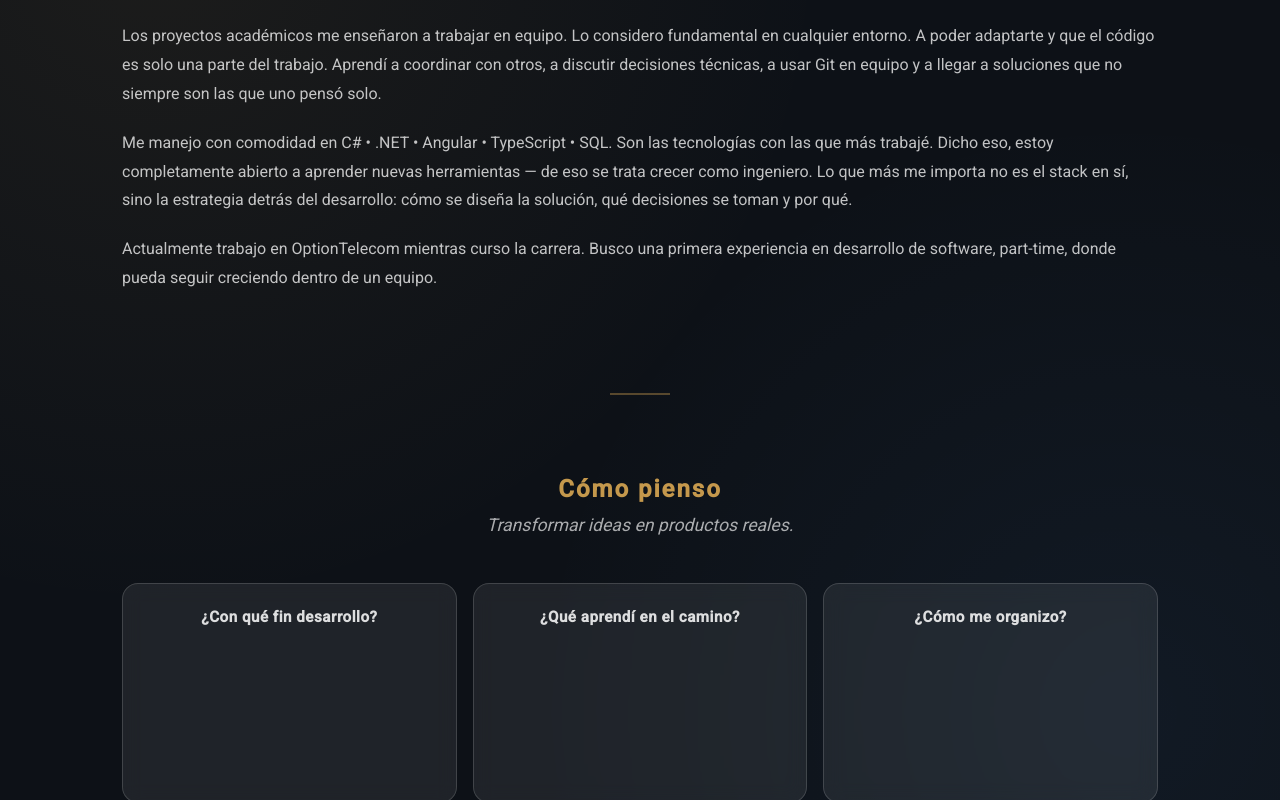
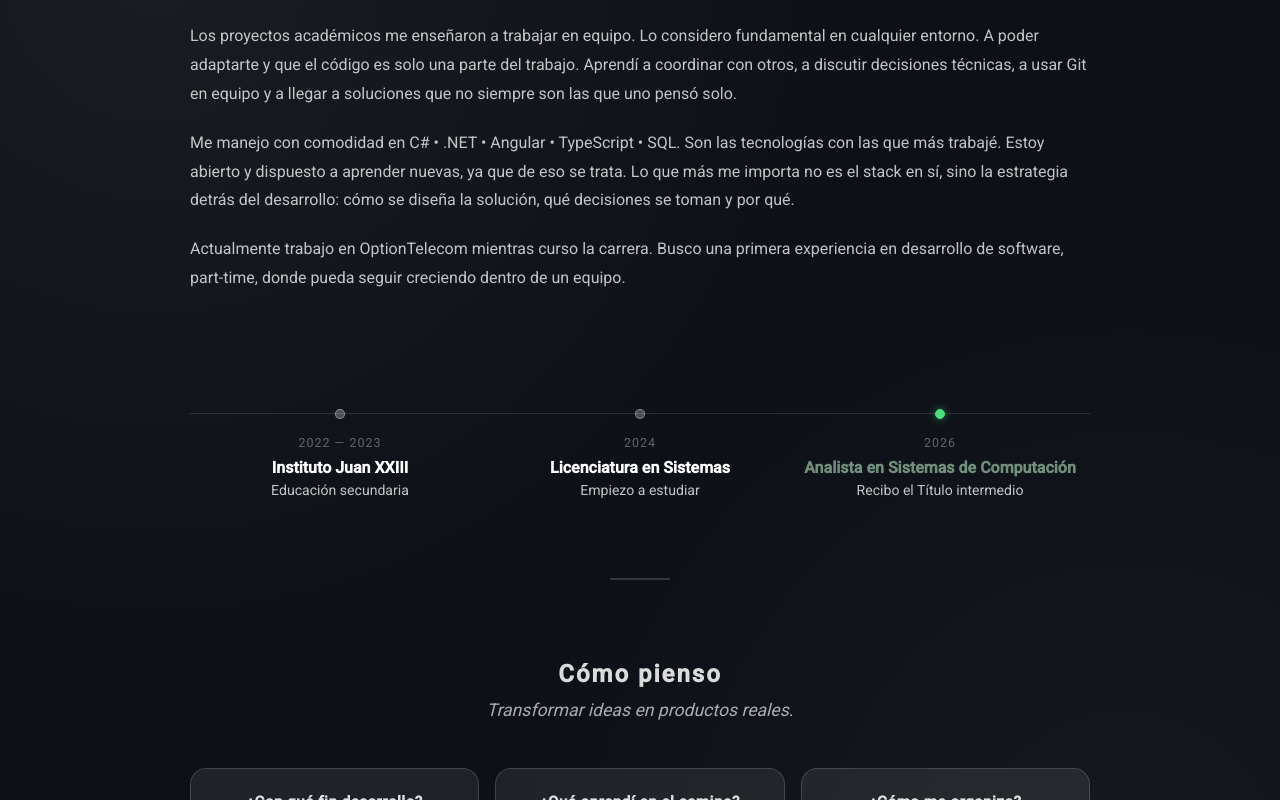
Before and after one commit to BlancoMat/portfolio-product, an Angular app in the folder portfolio-frontend/: page / in a window 1280 px wide. Shown: the part 1080-1880 px from the top of the page. Built offline with nearby package versions, Linux system fonts and the light colour scheme.

Commit message:
feat: add experiencia section and align sobre mí styling

```diff
--- a/portfolio-frontend/src/app/features/home/home/home.component.html
+++ b/portfolio-frontend/src/app/features/home/home/home.component.html
@@ -3,6 +3,7 @@
     <a href="#hero" class="nav-link" [class.active]="activeSection === 'hero'">Inicio</a>
     <a href="#sobre-mi" class="nav-link" [class.active]="activeSection === 'sobre-mi'">Sobre mí</a>
     <a href="#proyectos" class="nav-link" [class.active]="activeSection === 'proyectos'">Proyectos</a>
+    <a href="#experiencia" class="nav-link" [class.active]="activeSection === 'experiencia'">Experiencia</a>
     <a href="#contacto" class="nav-link" [class.active]="activeSection === 'contacto'">Contacto</a>
   </div>
 </nav>
@@ -26,15 +27,42 @@
 
     <div class="about-grid">
 
-
       <div class="about-text-block">
         <p class="about-text">Soy estudiante de Licenciatura en Sistemas en ORT Uruguay. Actualmente estoy cursando el 3° año de la carrera. Me entusiasma ponerme desafios como es construir software, y mas aún si eso conlleva a resolver problemas reales. Me importa que funcione y que esté bien pensado desde el diseño hasta el código.</p>
 
         <p class="about-text">Los proyectos académicos me enseñaron a trabajar en equipo. Lo considero fundamental en cualquier entorno. A poder adaptarte y que el código es solo una parte del trabajo. Aprendí a coordinar con otros, a discutir decisiones técnicas, a usar Git en equipo y a llegar a soluciones que no siempre son las que uno pensó solo.</p>
 
-        <p class="about-text">Me manejo con comodidad en C# • .NET • Angular • TypeScript • SQL. Son las tecnologías con las que más trabajé. Dicho eso, estoy completamente abierto a aprender nuevas herramientas — de eso se trata crecer como ingeniero. Lo que más me importa no es el stack en sí, sino la estrategia detrás del desarrollo: cómo se diseña la solución, qué decisiones se toman y por qué.</p>
+        <p class="about-text">Me manejo con comodidad en C# • .NET • Angular • TypeScript • SQL. Son las tecnologías con las que más trabajé. Estoy abierto y dispuesto a aprender nuevas, ya que de eso se trata. Lo que más me importa no es el stack en sí, sino la estrategia detrás del desarrollo: cómo se diseña la solución, qué decisiones se toman y por qué.</p>
 
         <p class="about-text">Actualmente trabajo en OptionTelecom mientras curso la carrera. Busco una primera experiencia en desarrollo de software, part-time, donde pueda seguir creciendo dentro de un equipo.</p>
+      </div>
+    </div>
+
+    <div class="education-timeline">
+
+      <div class="timeline-horizontal">
+
+        <div class="h-timeline-item">
+          <div class="h-timeline-dot"></div>
+          <div class="h-timeline-date">2022 — 2023</div>
+          <h4>Instituto Juan XXIII</h4>
+          <p>Educación secundaria</p>
+        </div>
+
+        <div class="h-timeline-item">
+          <div class="h-timeline-dot"></div>
+          <div class="h-timeline-date">2024</div>
+          <h4>Licenciatura en Sistemas</h4>
+          <p>Empiezo a estudiar</p>
+        </div>
+
+        <div class="h-timeline-item">
+          <div class="h-timeline-dot active-dot"></div>
+          <div class="h-timeline-date">2026</div>
+          <h4>Analista en Sistemas de Computación</h4>
+          <p>Recibo el Título intermedio</p>
+        </div>
+
       </div>
     </div>
 
@@ -81,8 +109,46 @@
 
 <section id="proyectos" class="section">
   <div class="section-content">
-    <h2>Proyectos</h2>
+    <h2>Proyectos seleccionados</h2>
     <p>Contenido próximamente</p>
+  </div>
+</section>
+
+<section id="experiencia" class="section-dark">
+  <div class="section-content">
+
+    <h2 class="section-title">Experiencia</h2>
+
+    <div class="exp-grid">
+
+      <div class="exp-card">
+        <div class="exp-left">
+          <h4 class="exp-role">Técnico en Telecomunicaciones</h4>
+          <span class="exp-company">OptionTelecom</span>
+          <span class="exp-date">Presente</span>
+        </div>
+        <div class="exp-right">
+          <p>Restablezco y preparo equipos de telecomunicaciones,
+          asegurando su correcta configuración y disponibilidad
+          para nuevos clientes.</p>
+        </div>
+      </div>
+
+      <div class="exp-card">
+        <div class="exp-left">
+          <h4 class="exp-role">Full Stack Developer Junior</h4>
+
+          <span class="exp-company">Abierto a oportunidades</span>
+          <span class="exp-date">Disponible · Part-time</span>
+        </div>
+        <div class="exp-right">
+          <p>Busco incorporarme a un equipo de desarrollo que me
+          brinde grandes desafíos. Aportando seriedad, compromiso y ganas de crecer.</p>
+        </div>
+      </div>
+
+    </div>
+
   </div>
 </section>
 
--- a/portfolio-frontend/src/app/features/home/home/home.component.scss
+++ b/portfolio-frontend/src/app/features/home/home/home.component.scss
@@ -152,8 +152,8 @@
 
 .section-dark {
   background:
-    radial-gradient(circle at 12% 18%, rgba(229, 176, 86, 0.07), transparent 45%),
-    radial-gradient(circle at 88% 82%, rgba(88, 166, 255, 0.06), transparent 40%),
+    radial-gradient(circle at 12% 18%, rgba(255, 255, 255, 0.05), transparent 45%),
+    radial-gradient(circle at 88% 82%, rgba(255, 255, 255, 0.035), transparent 40%),
     #0d1117;
   min-height: 100vh;
   display: flex;
@@ -169,7 +169,7 @@
 
   .section-kicker {
     display: block;
-    color: rgba(229, 176, 86, 0.85);
+    color: rgba(255, 255, 255, 0.85);
     letter-spacing: 2px;
     font-size: 1.5rem;
     font-weight: 600;
@@ -177,7 +177,7 @@
   }
 
   .section-title {
-    font-size: 2.5rem;
+    font-size: 2rem;
     font-weight: 700;
     color: white;
     margin-bottom: 0.5rem;
@@ -193,7 +193,7 @@
   .divider {
     width: 60px;
     height: 2px;
-    background: rgba(229, 176, 86, 0.35);
+    background: rgba(255, 255, 255, 0.15);
     margin: 5rem auto;
   }
 
@@ -203,7 +203,8 @@
     align-items: flex-start;
     gap: 3rem;
     text-align: left;
-    margin-top: 2.5rem;
+    max-width: 900px;
+    margin: 2.5rem auto 0;
   }
 
   .about-photo {
@@ -211,9 +212,9 @@
     width: 240px;
     height: 240px;
     border-radius: 20px;
-    background: linear-gradient(145deg, rgba(229, 176, 86, 0.15), rgba(255, 255, 255, 0.03));
-    border: 1px solid rgba(229, 176, 86, 0.35);
-    box-shadow: 0 0 50px rgba(229, 176, 86, 0.08);
+    background: linear-gradient(145deg, rgba(255, 255, 255, 0.08), rgba(255, 255, 255, 0.03));
+    border: 1px solid rgba(255, 255, 255, 0.15);
+    box-shadow: 0 0 50px rgba(255, 255, 255, 0.05);
     display: flex;
     align-items: center;
     justify-content: center;
@@ -223,7 +224,7 @@
     font-family: Cambria, Cochin, Georgia, 'Times New Roman', serif;
     font-size: 3.5rem;
     font-weight: 700;
-    color: rgba(229, 176, 86, 0.6);
+    color: rgba(255, 255, 255, 0.5);
   }
 
   .about-text-block {
@@ -263,7 +264,7 @@
   justify-content: center;
 
   h2 {
-    font-size: 2.5rem;
+    font-size: 2rem;
     font-weight: 700;
     color: white;
     text-align: center;
@@ -280,6 +281,8 @@
   gap: 1rem;
   height: 220px;
   width: 100%;
+  max-width: 900px;
+  margin: 0 auto;
 }
 
 .accordion-panel {
@@ -345,3 +348,147 @@
     }
   }
 }
+
+.education-timeline {
+  margin: 4rem 0;
+  max-width: 900px;
+  margin-left: auto;
+  margin-right: auto;
+}
+
+.timeline-horizontal {
+  display: flex;
+  position: relative;
+  padding-top: 2rem;
+}
+
+.timeline-horizontal::before {
+  content: '';
+  position: absolute;
+  top: calc(2rem + 4px);
+  left: 0;
+  right: 0;
+  height: 1px;
+  background: rgba(255, 255, 255, 0.12);
+}
+
+.h-timeline-item {
+  position: relative;
+  flex: 1;
+  text-align: center;
+  padding: 0 0.75rem;
+}
+
+.h-timeline-dot {
+  width: 10px;
+  height: 10px;
+  border-radius: 50%;
+  background: rgba(255, 255, 255, 0.25);
+  border: 1px solid rgba(255, 255, 255, 0.35);
+  margin: 0 auto 1rem;
+  position: relative;
+  z-index: 1;
+
+  &.active-dot {
+    background: #4ade80;
+    border-color: #4ade80;
+    box-shadow: 0 0 8px rgba(74, 222, 128, 0.5);
+  }
+}
+
+.h-timeline-date {
+  font-size: 0.78rem;
+  color: rgba(255, 255, 255, 0.35);
+  text-transform: uppercase;
+  letter-spacing: 1px;
+  margin-bottom: 0.5rem;
+}
+
+.h-timeline-item h4 {
+  font-size: 1rem;
+  font-weight: 700;
+  color: white;
+  margin-bottom: 0.3rem;
+}
+
+.h-timeline-item:last-child h4 {
+  color: #728e7c;
+}
+
+.h-timeline-item p {
+  font-size: 0.88rem;
+  color: rgba(255, 255, 255, 0.75);
+}
+
+.timeline-title {
+  font-size: 1.1rem;
+  font-weight: 600;
+  color: rgba(255,255,255,0.50);
+  text-transform: uppercase;
+  letter-spacing: 3px;
+  margin-bottom: 2.5rem;
+  text-align: center;
+}
+
+.exp-grid {
+  max-width: 900px;
+  margin: 3rem auto 0;
+  display: flex;
+  flex-direction: column;
+}
+
+.exp-card {
+  display: grid;
+  grid-template-columns: 1fr 2fr;
+  gap: 2rem;
+  padding: 2.5rem 0;
+  border-bottom: 1px solid rgba(255, 255, 255, 0.08);
+  align-items: start;
+
+  &:first-child {
+    border-top: 1px solid rgba(255, 255, 255, 0.08);
+  }
+}
+
+.exp-left {
+  display: flex;
+  flex-direction: column;
+  gap: 0.35rem;
+}
+
+.exp-role {
+  font-size: 1.5rem;
+  text-align: left;
+  font-weight: 700;
+  color: #728e7c;
+  margin: 0 0 0.5rem;
+}
+
+.exp-card:first-child .exp-role {
+  color: #728e7c;
+}
+
+.exp-company {
+  font-size: 0.88rem;
+  text-align: left;
+  color: rgba(255, 255, 255, 0.75);
+  font-weight: 500;
+}
+
+.exp-date {
+  font-size: 0.78rem;
+  text-align: left;
+  color: rgba(255, 255, 255, 0.35);
+  text-transform: uppercase;
+  letter-spacing: 1px;
+}
+
+.exp-right {
+  p {
+    font-size: 1rem;
+    color: rgba(255, 255, 255, 0.75);
+    line-height: 1.8;
+    margin: 0;
+    text-align: left;
+  }
+}
--- a/portfolio-frontend/src/app/features/home/home/home.component.ts
+++ b/portfolio-frontend/src/app/features/home/home/home.component.ts
@@ -20,7 +20,7 @@ export class HomeComponent implements OnInit {
       }
 
       // detectar sección activa
-      const sections = ['hero', 'sobre-mi', 'proyectos', 'contacto'];
+      const sections = ['hero', 'sobre-mi', 'proyectos', 'experiencia', 'contacto'];
       for (const id of sections) {
         const el = document.getElementById(id);
         if (el) {
```
